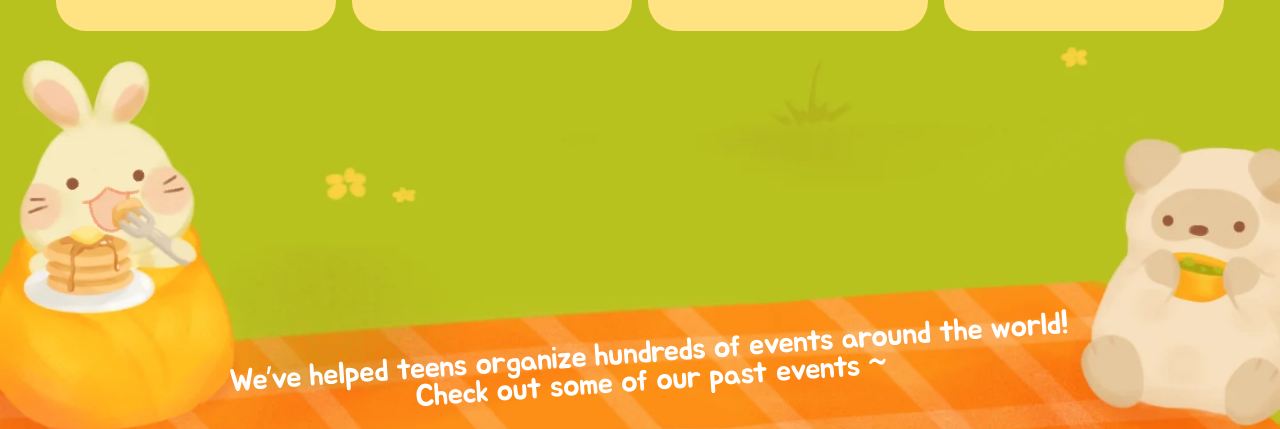
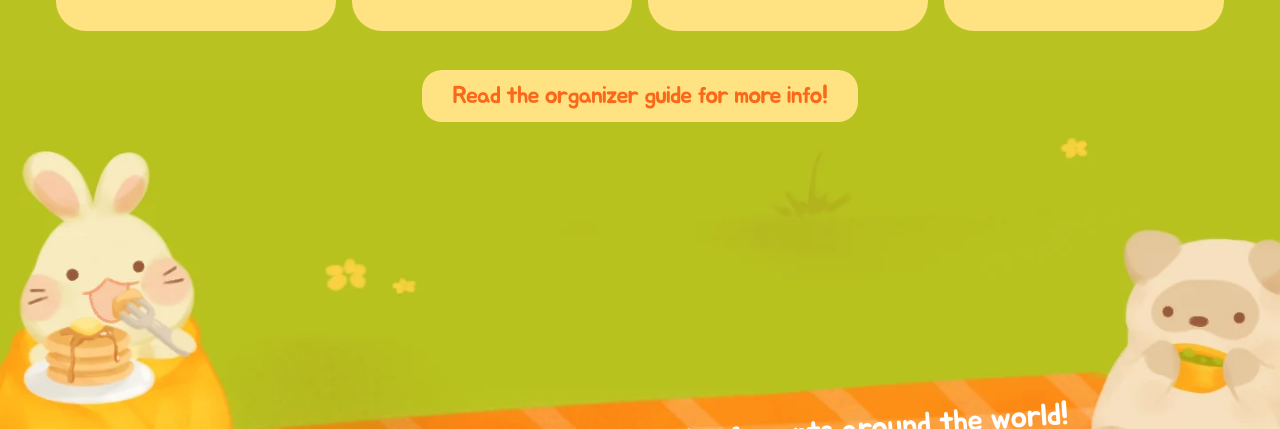
Before and after one commit to hackclub/haven, an Astro site: page / in a window 1280 px wide. Shown: the part 3038-3467 px from the top of the page. Built offline with nearby package versions, Linux system fonts and the light colour scheme; Astro itself is replaced by a stand-in of ours; a web font is replaced by a local one.

Commit message:
add cta to organizer steps

```diff
--- a/src/components/Steps.astro
+++ b/src/components/Steps.astro
@@ -1,5 +1,5 @@
 ---
-import { steps, stepsHeading } from "../data/content";
+import { steps, stepsCta, stepsHeading } from "../data/content";
 ---
 
 {/*
@@ -58,5 +58,18 @@ import { steps, stepsHeading } from "../data/content";
         ))
       }
     </ol>
+
+    {/* Butter-on-orange picks up the cards above rather than the white heading,
+        so the guide link reads as the end of this section, not a stray CTA. */}
+    <div class="mt-[clamp(1.5rem,3vw,2.5rem)] flex justify-center">
+      <a
+        href={stepsCta.href}
+        target="_blank"
+        rel="noopener noreferrer"
+        class="rounded-[1.25rem] bg-haven-butter px-[clamp(1.25rem,2.4vw,2.25rem)] py-[clamp(0.6rem,1.1vw,1rem)] font-display text-[clamp(1.15rem,1.9vw,1.875rem)] leading-none tracking-[-0.05em] text-haven-orange-bright transition-transform hover:scale-[1.04] active:scale-100"
+      >
+        {stepsCta.label}
+      </a>
+    </div>
   </div>
 </section>
--- a/src/data/content.ts
+++ b/src/data/content.ts
@@ -207,6 +207,11 @@ export const steps = [
   },
 ];
 
+export const stepsCta = {
+  label: "Read the organizer guide for more info!",
+  href: "https://docs.google.com/document/d/1CHgiBmXzeSj7Ng21wMoXsnwjzrLzSbg0siVn8AUoqQ0/edit",
+};
+
 /* ── Past events ────────────────────────────────────────────────────────── */
 
 export const pastEventsHeading = [
```
